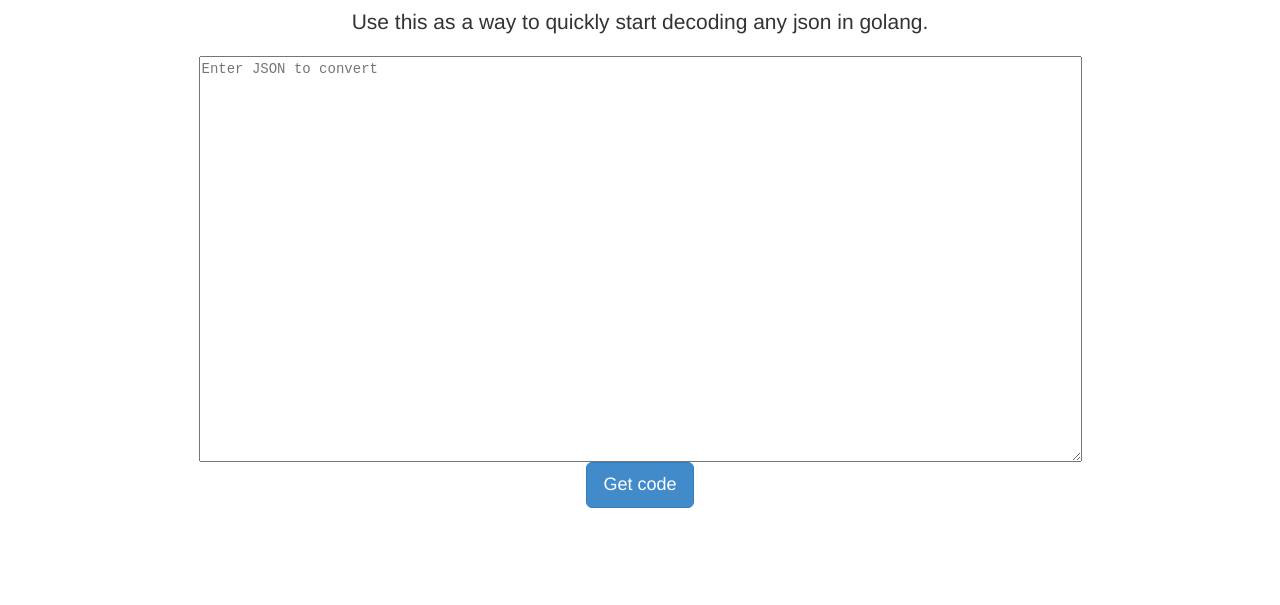
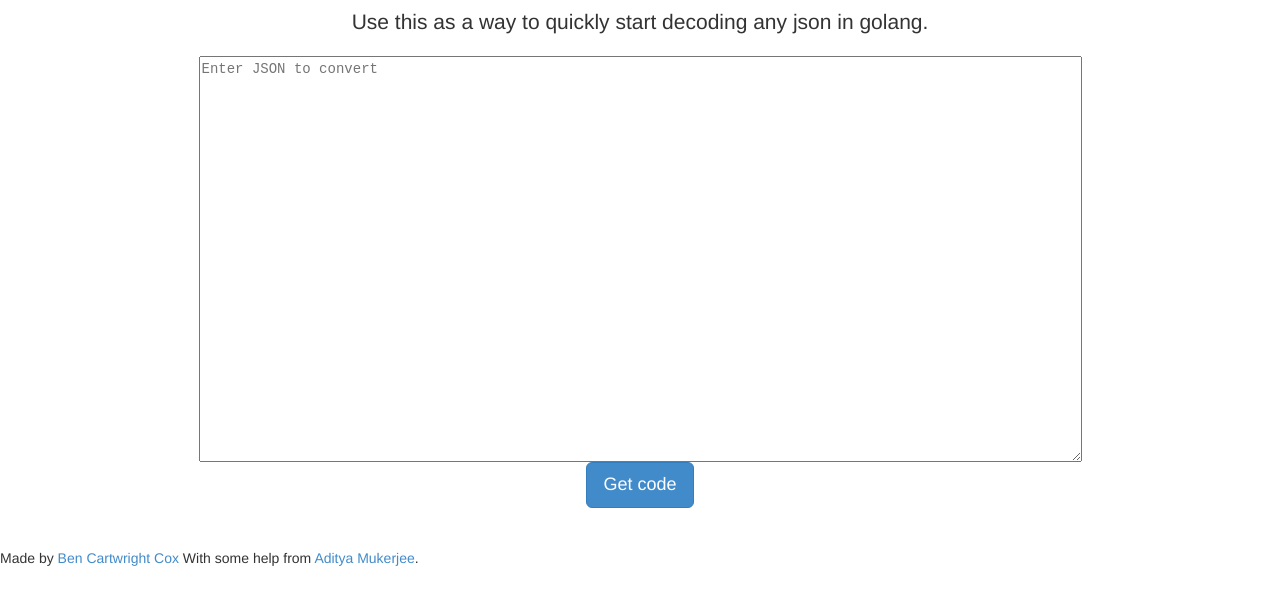
Before and after one commit to benjojo/gojson.com, a plain HTML site: page public/index.html in a window 1280 px wide. Shown: the part 153-758 px from the top of the page. Drawn offline with nearby package versions, Linux system fonts and the light colour scheme.

Commit message:
Added credits

```diff
--- a/public/index.html
+++ b/public/index.html
@@ -38,7 +38,9 @@
       <a id="gcbutton" class="btn btn-primary btn-lg" role="button">Get code</a>
       </div>
     </div><!-- /.container -->
-
+    <footer>
+      Made by <a href="http://www.benjojo.co.uk/">Ben Cartwright Cox</a> With some help from <a href="http://www.adityamukerjee.net/">Aditya Mukerjee</a>.
+    </footer>
 
     <!-- Bootstrap core JavaScript
     ================================================== -->
```
